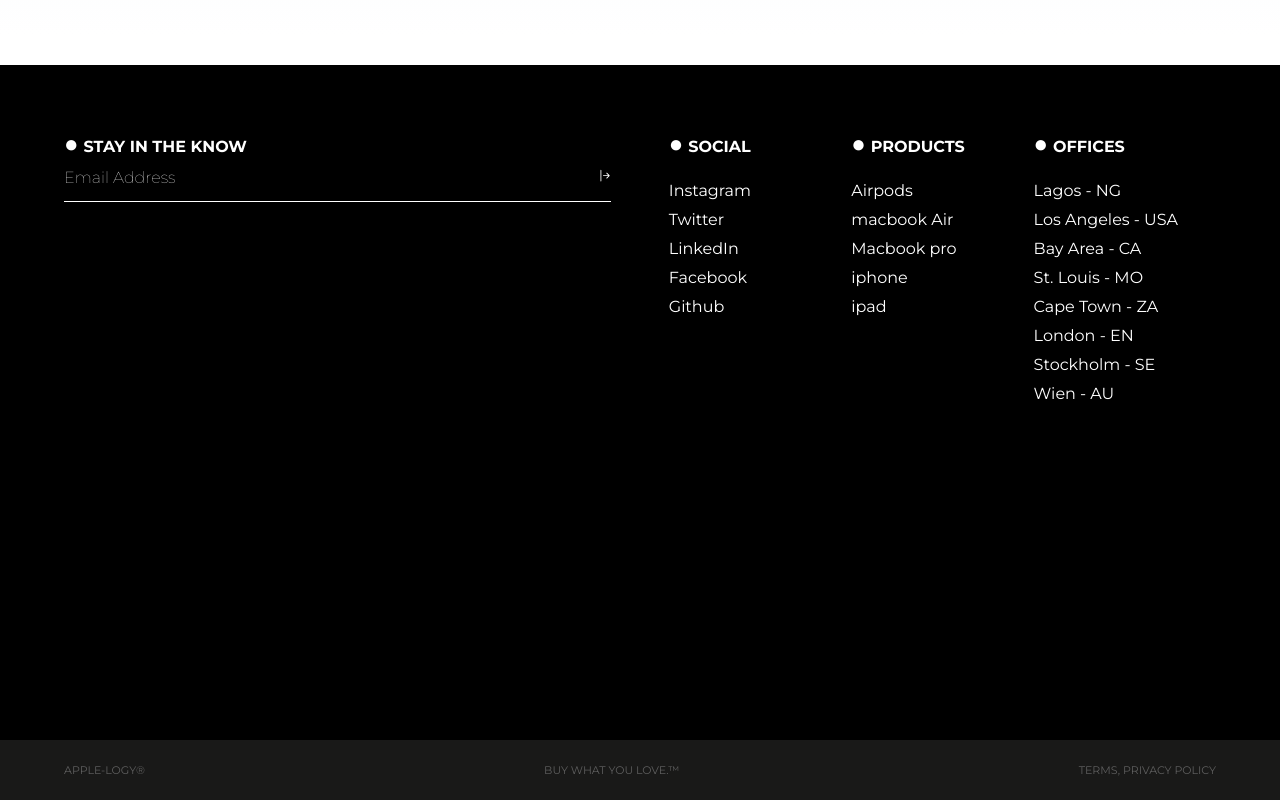
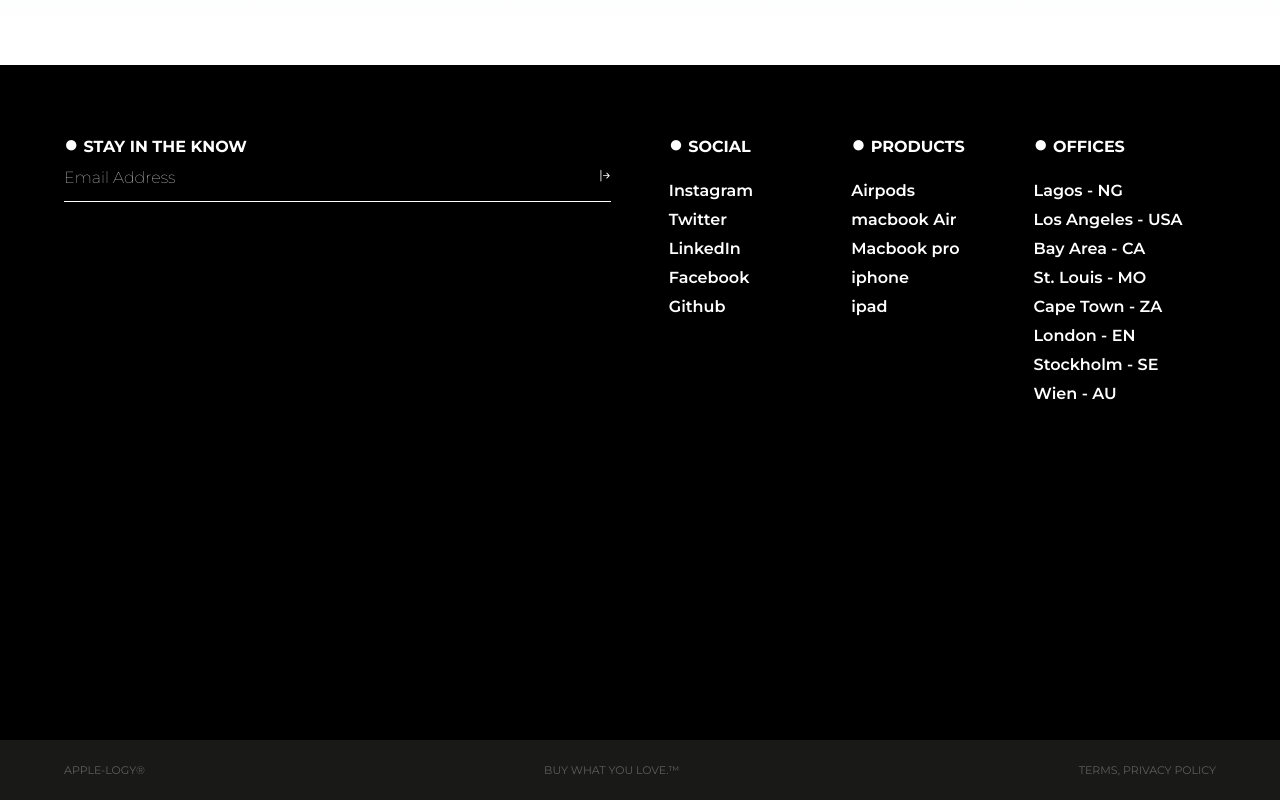
Before and after one commit to Toyehamzat/Apple-ology, a React (Vite) app: page / in a window 1280 px wide. Shown: the part 2325-3125 px from the top of the page. Built offline with nearby package versions, Linux system fonts and the light colour scheme.

Commit message:
updated repo

```diff
--- a/src/components/footer/STYLES.css
+++ b/src/components/footer/STYLES.css
@@ -14,7 +14,7 @@
 
 form #footer h4 {
     margin: 0;
-    font-weight: 400;
+    font-weight: 600;
 }
 
 
@@ -106,6 +106,9 @@ form>div {
 
 #footer-contact ul li a {
     text-decoration: none;
+    color: white;
+    font-weight: 600;
+
 }
 
 #footer-contact ul li a:hover {
```
